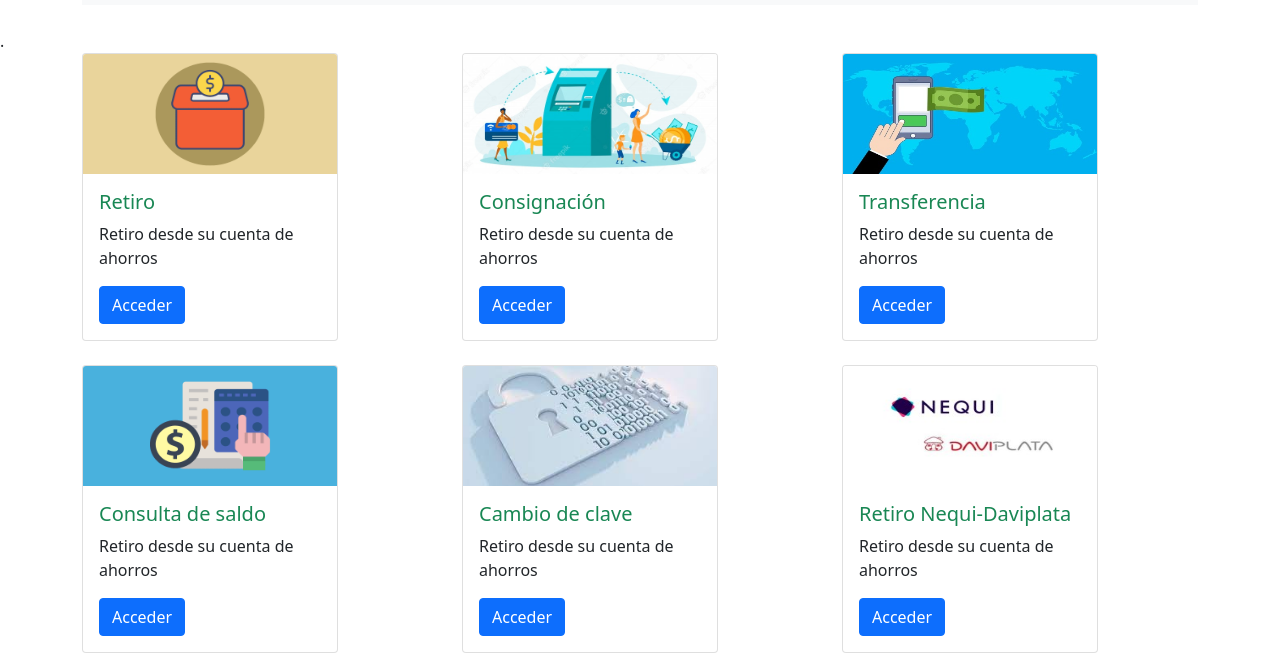
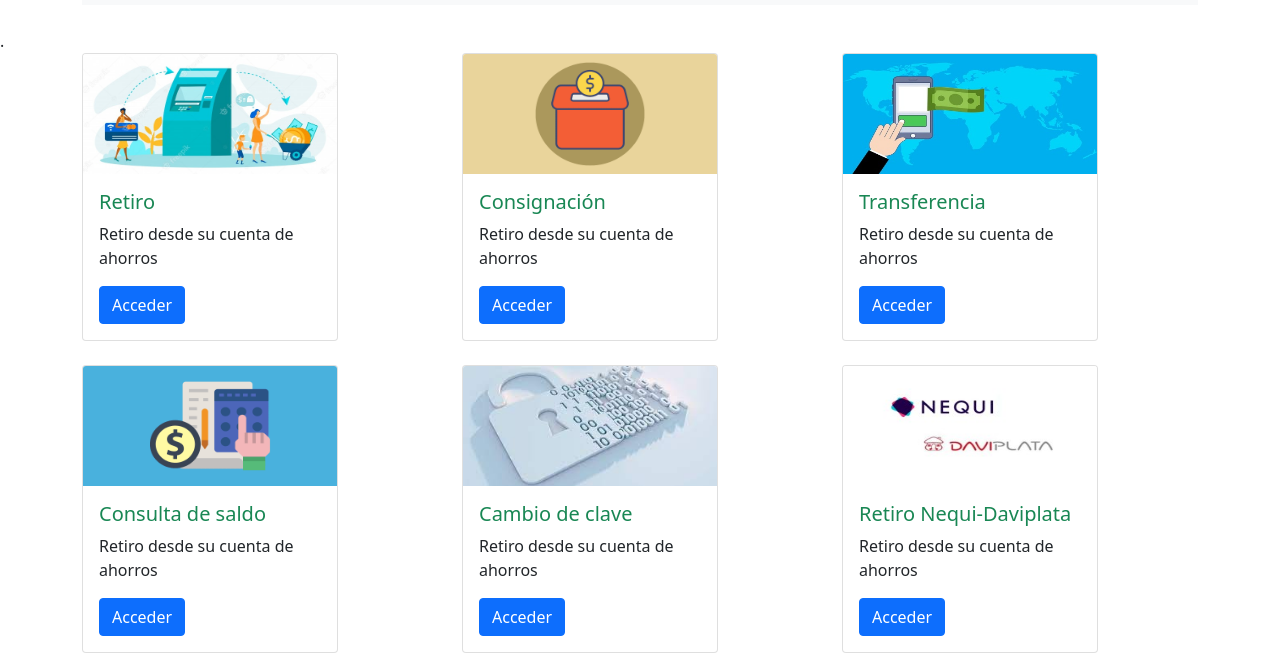
Before and after one commit to DuvanTIC2021/BancoSena, a plain HTML site: page main.html in a window 1280 px wide. Shown: the part 195-848 px from the top of the page. Drawn offline with Linux system fonts and the light colour scheme.

Commit message:
BancoSena

```diff
--- a/main.html
+++ b/main.html
@@ -40,7 +40,7 @@
             <div class="row">
                 <div class="col-md-4">
                     <div class="card col-6" style="width: 16rem;">
-                        <img src="img/Retiro.png" width="10" height="120" class="card-img-top" alt="...">
+                        <img src="img/Consignacion.jpg" width="10" height="120" class="card-img-top" alt="...">
                         <div class="card-body">
                             <h5 class="card-title text-success">Retiro</h5>
                             <p class="card-text">Retiro desde su cuenta de ahorros </p>
@@ -50,7 +50,7 @@
                 </div>
                 <div class="col-md-4">
                     <div class="card col-6" style="width: 16rem;">
-                        <img src="img/Consignacion.jpg" width="30" height="120" class="card-img-top" alt="...">
+                        <img src="img/Retiro.png" width="30" height="120" class="card-img-top" alt="...">
                         <div class="card-body">
                             <h5 class="card-title text-success">Consignación</h5>
                             <p class="card-text">Retiro desde su cuenta de ahorros </p>
```
